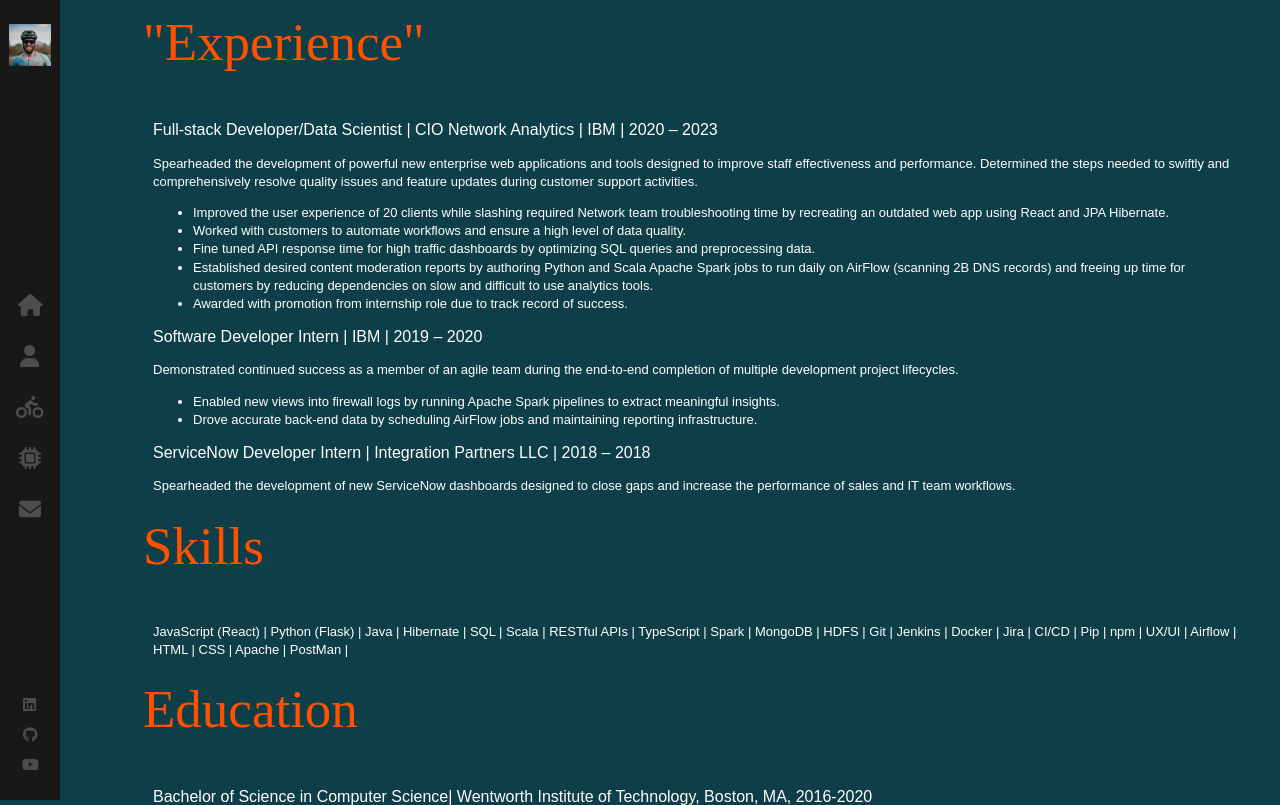
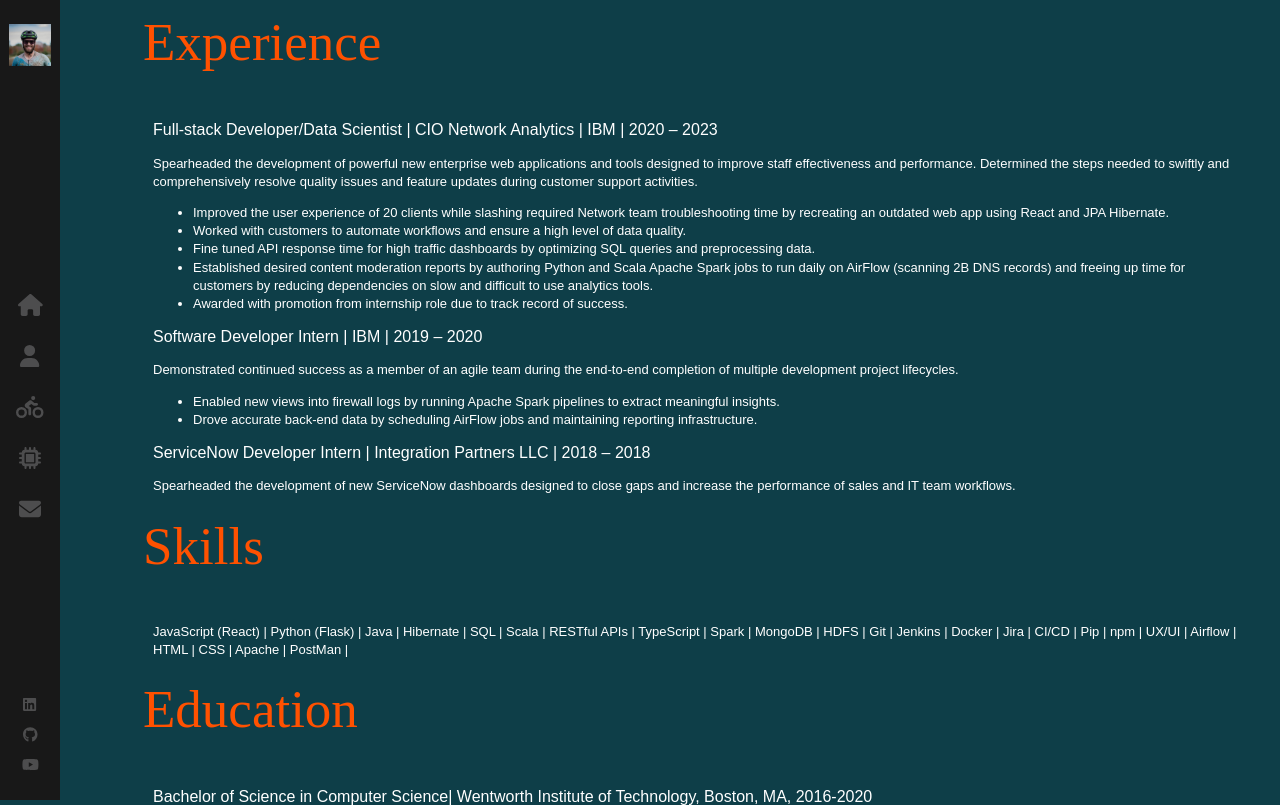
Before and after one commit to harryg30/portfolio, a Next.js app in the folder portfolio-next/: page /about in a window 1280 px wide. Built offline with nearby package versions, Linux system fonts and the light colour scheme.

Commit message:
fix typo

```diff
--- a/portfolio-next/app/about/page.js
+++ b/portfolio-next/app/about/page.js
@@ -7,7 +7,7 @@
       <div className="container about-page">
         <div className="text-zone">
           <h1>
-            "Experience"
+            Experience
           </h1>
           <b align="LEFT">
             Full-stack Developer/Data Scientist | CIO Network Analytics | IBM | 2020 – 2023
```
